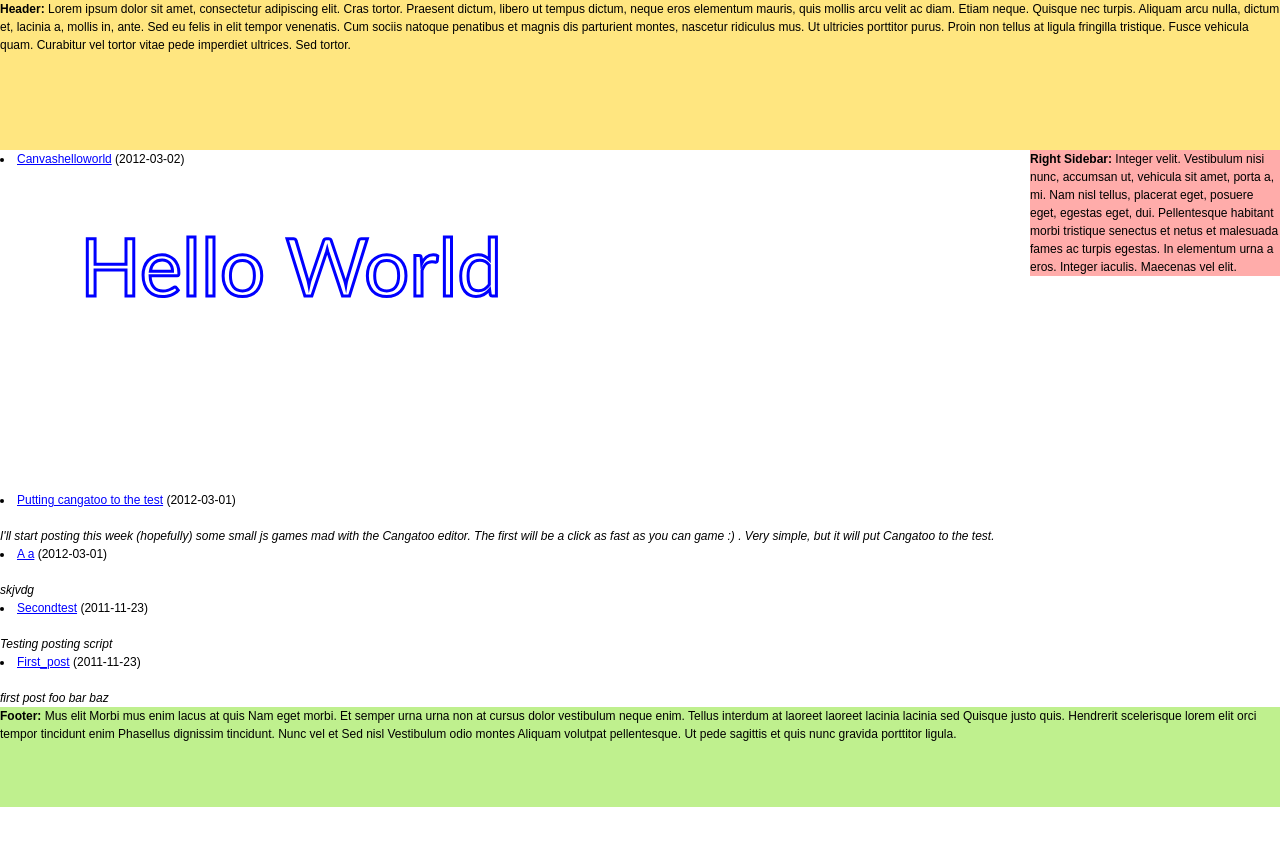
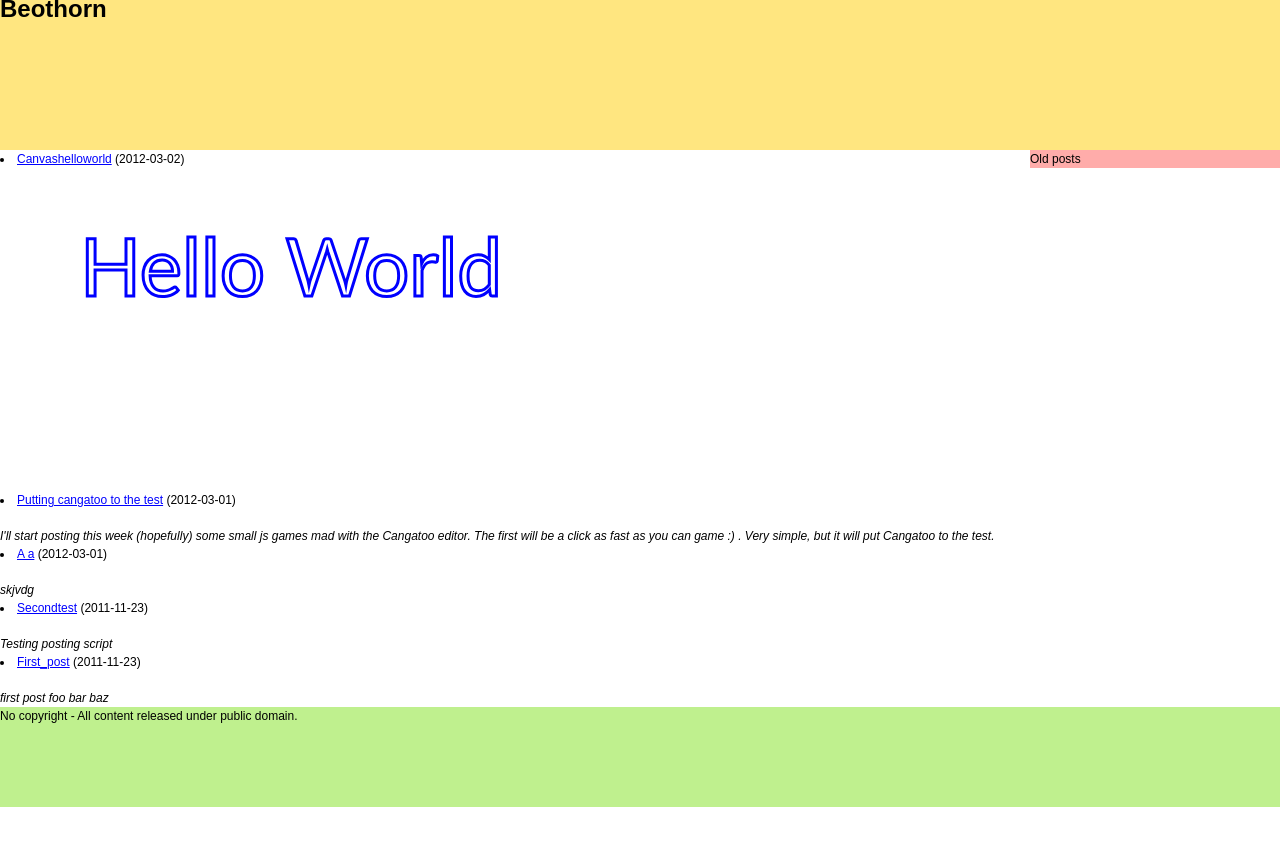
Before and after one commit to beothorn/SimpleGithubBlog, a Jekyll site: the page built from index.html, in a window 1280 px wide. Shown: the top 846 px of the page. Built offline with Jekyll 4.4.1, drawn with Linux system fonts in a browser that asks for light colours.

Commit message:
Cleaning the example text

```diff
--- a/_layouts/main.html
+++ b/_layouts/main.html
@@ -15,7 +15,7 @@
 <div id="wrapper">
 
 	<header id="header">
-		<strong>Header:</strong> Lorem ipsum dolor sit amet, consectetur adipiscing elit. Cras tortor. Praesent dictum, libero ut tempus dictum, neque eros elementum mauris, quis mollis arcu velit ac diam. Etiam neque. Quisque nec turpis. Aliquam arcu nulla, dictum et, lacinia a, mollis in, ante. Sed eu felis in elit tempor venenatis. Cum sociis natoque penatibus et magnis dis parturient montes, nascetur ridiculus mus. Ut ultricies porttitor purus. Proin non tellus at ligula fringilla tristique. Fusce vehicula quam. Curabitur vel tortor vitae pede imperdiet ultrices. Sed tortor.
+		<h1>Beothorn</h1>
 	</header><!-- #header-->
 
 	<section id="middle">
@@ -27,13 +27,13 @@
 		</div><!-- #container-->
 
 		<aside id="sideRight">
-			<strong>Right Sidebar:</strong> Integer velit. Vestibulum nisi nunc, accumsan ut, vehicula sit amet, porta a, mi. Nam nisl tellus, placerat eget, posuere eget, egestas eget, dui. Pellentesque habitant morbi tristique senectus et netus et malesuada fames ac turpis egestas. In elementum urna a eros. Integer iaculis. Maecenas vel elit.
+			Old posts
 		</aside><!-- #sideRight -->
 
 	</section><!-- #middle-->
 
 	<footer id="footer">
-		<strong>Footer:</strong> Mus elit Morbi mus enim lacus at quis Nam eget morbi. Et semper urna urna non at cursus dolor vestibulum neque enim. Tellus interdum at laoreet laoreet lacinia lacinia sed Quisque justo quis. Hendrerit scelerisque lorem elit orci tempor tincidunt enim Phasellus dignissim tincidunt. Nunc vel et Sed nisl Vestibulum odio montes Aliquam volutpat pellentesque. Ut pede sagittis et quis nunc gravida porttitor ligula.
+		No copyright - All content released under public domain.
 	</footer><!-- #footer -->
 
 </div><!-- #wrapper -->
```
